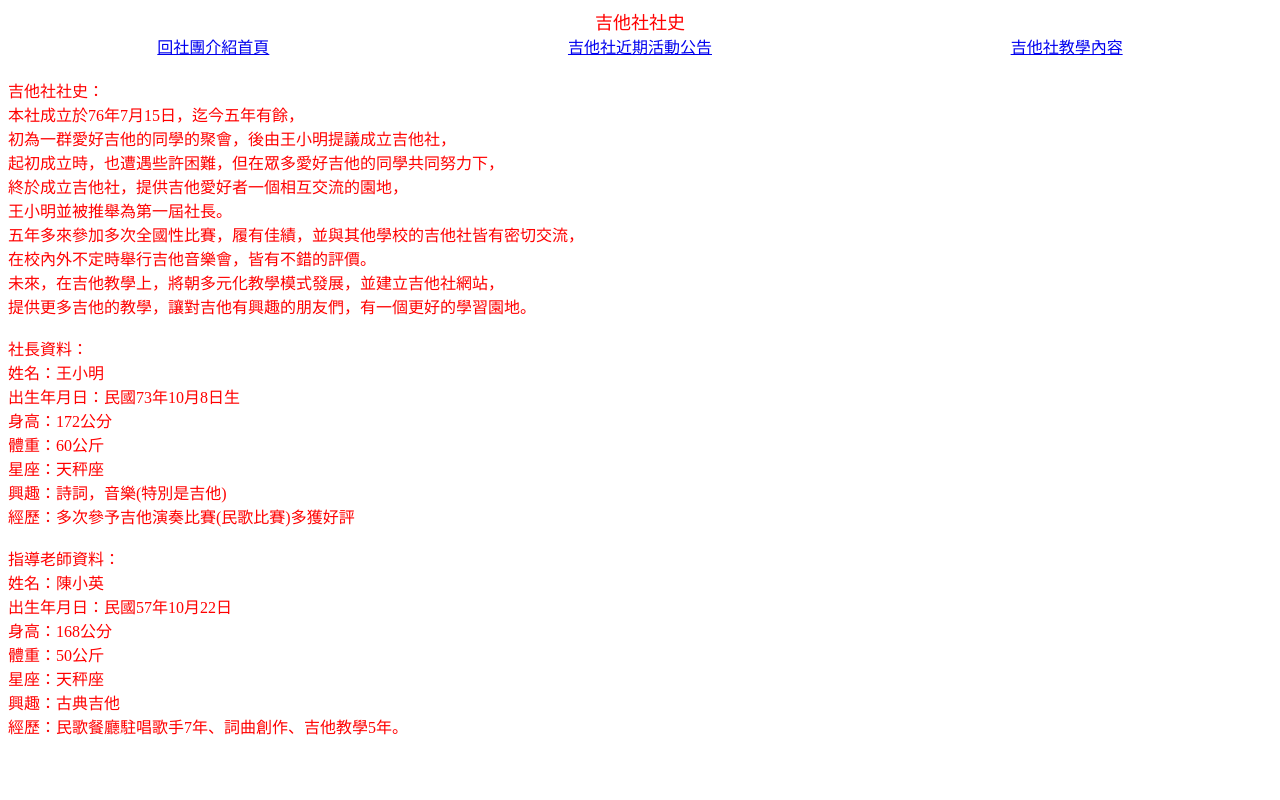
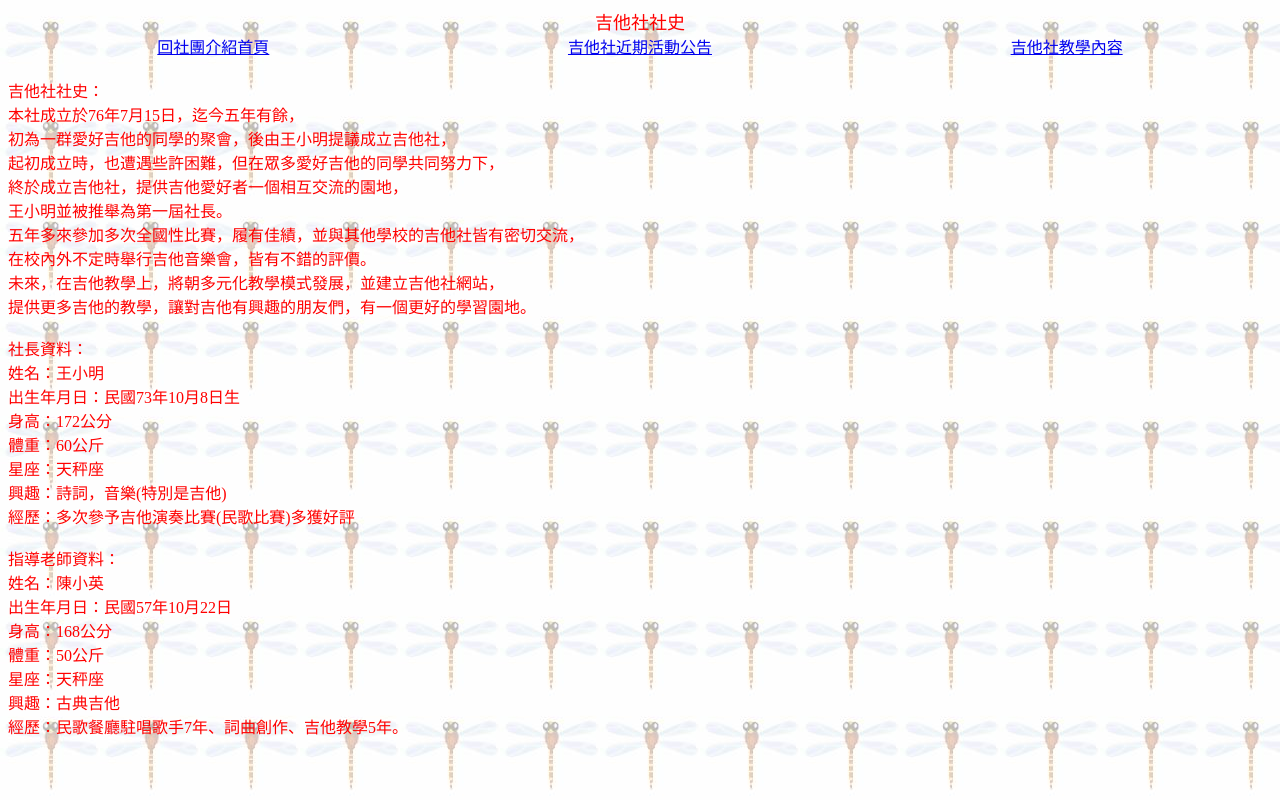
Before and after one commit to hsinyichang/Cwebpractice, a plain HTML site: page guitar_history.html in a window 1280 px wide. Drawn offline with Linux system fonts and the light colour scheme; the site is published under a folder, as on GitHub Pages, so addresses that start at the root find nothing.

Commit message:
Update guitar_history.html
修改相對路徑

```diff
--- a/guitar_history.html
+++ b/guitar_history.html
@@ -7,7 +7,7 @@
     <title>Document</title>
     <style>
         body{
-            background: url(/images/0101.jpg);
+            background: url(./images/0101.jpg);
             font-family: '標楷體';
         }
         .one{
```
